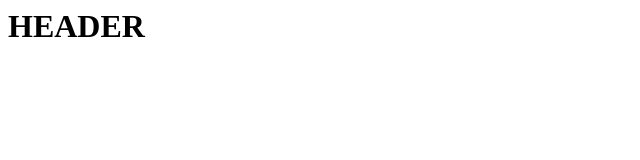
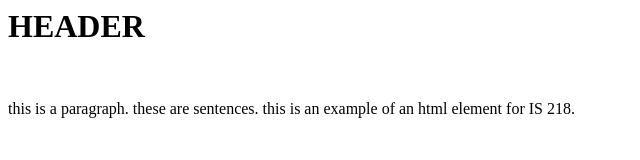
Before and after one commit to jaggerf8/elements_html, a plain HTML site: page index.html in a window 1280 px wide. Shown: the whole page, without its empty margins (0-640 px from the left). Drawn offline with Linux system fonts and the light colour scheme.

Commit message:
paragraph

```diff
--- a/index.html
+++ b/index.html
@@ -1,2 +1,5 @@
 <h1> HEADER </h1>
 <br>
+<p> this is a paragraph. these are sentences. this is an example of an html
+element for IS 218. </p>
+<br>
```
